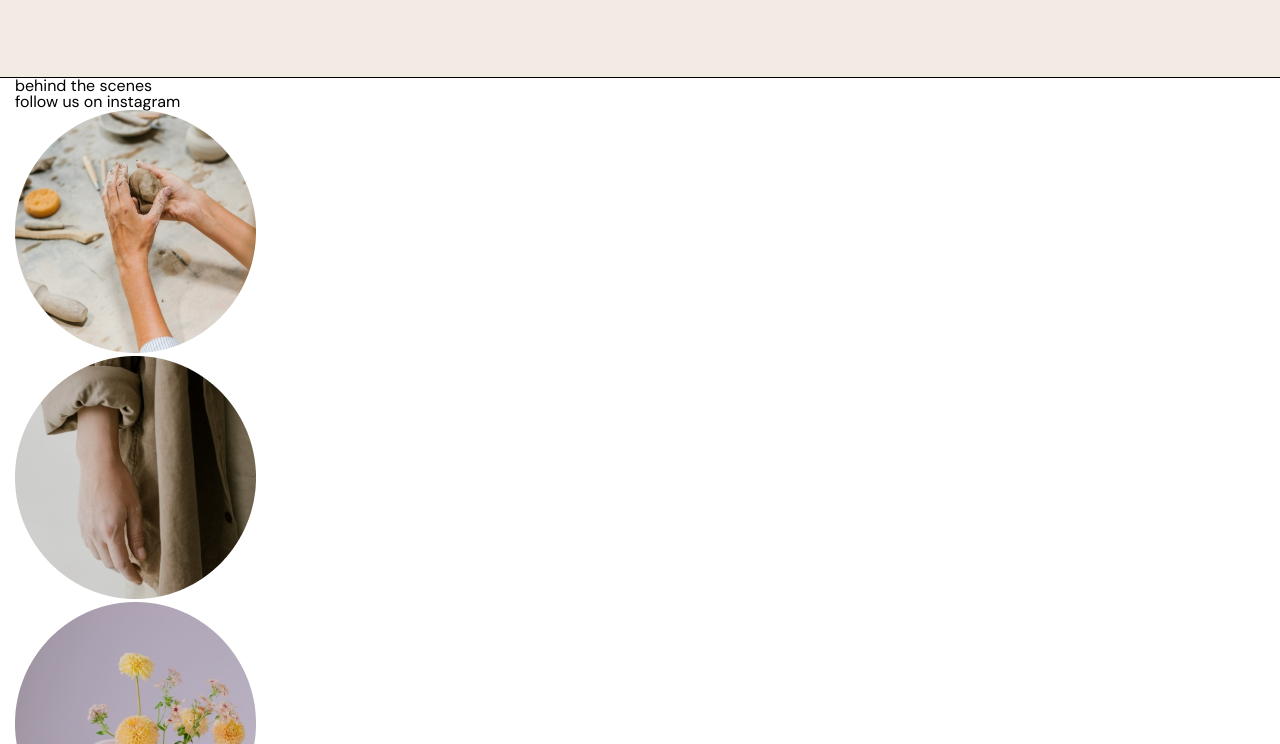
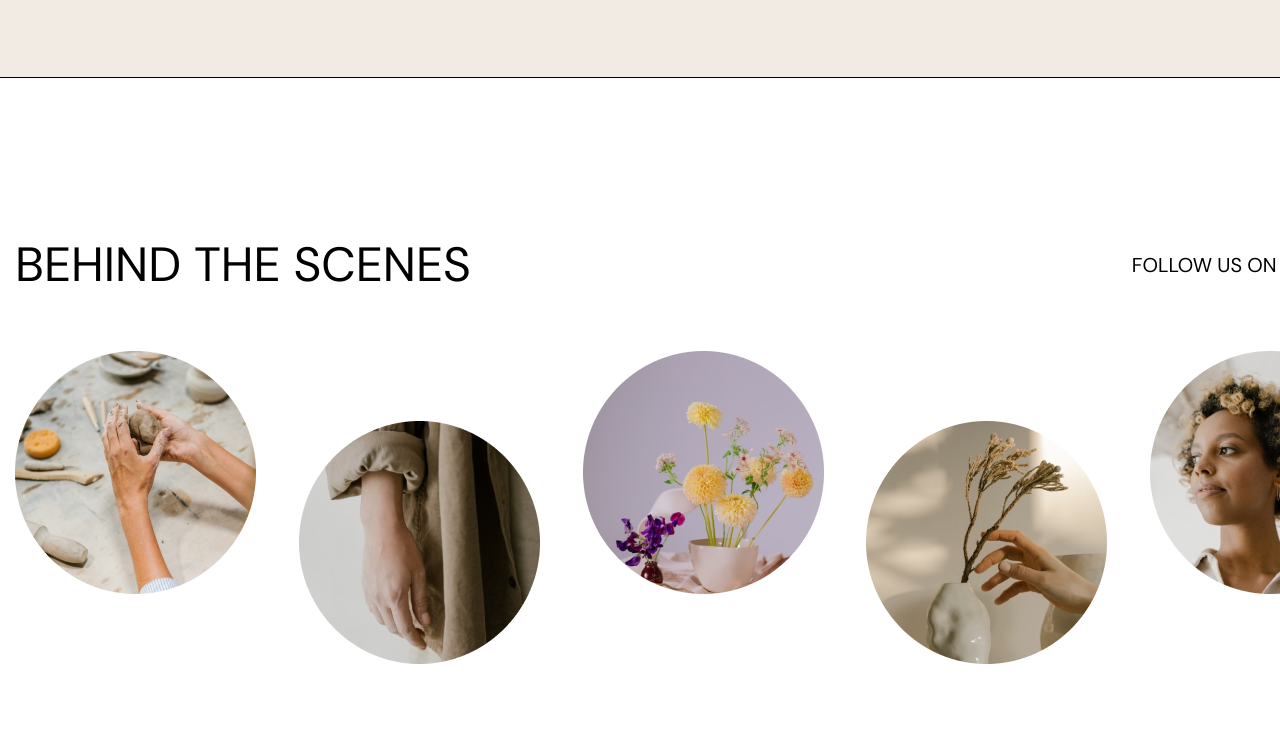
Before and after one commit to balloon383/landing_studio_polly, a website: page app/index.html in a window 1280 px wide. Shown: the part 6216-6960 px from the top of the page. Drawn offline with Linux system fonts and the light colour scheme.

Commit message:
styled behind container

```diff
--- a/app/index.html
+++ b/app/index.html
@@ -275,19 +275,22 @@
 		</section>
 		<section class="behind__box">
 			<section class="content__container">
-				<h2 class="behind__header">behind the scenes</h2>
-				<a class="behind__link">follow us on instagram</a>
+				<section class="behind__container">
+					<h2 class="behind__header">behind the scenes</h2>
+					<a class="behind__link">follow us on instagram</a>
+				</section>
+
 				<ul class="behind__ul">
 					<li class="behind__li">
 						<img src="./images/bts-1.png" alt="behind image">
 					</li>
-					<li class="behind__li">
+					<li class="behind__li behind__li--lower">
 						<img src="./images/bts-2.png" alt="behind image">
 					</li>
 					<li class="behind__li">
 						<img src="./images/bts-3.png" alt="behind image">
 					</li>
-					<li class="behind__li">
+					<li class="behind__li behind__li--lower">
 						<img src="./images/bts-4.png" alt="behind image">
 					</li>
 					<li class="behind__li">
--- a/app/scss/style.scss
+++ b/app/scss/style.scss
@@ -676,24 +676,45 @@ svg{
 .behind {
 
     // .behind__box
-
-    &__box {}
+    &__container{
+        display: flex;
+        justify-content: space-between;
+        align-items: center;
+        margin-bottom: 60px;
+    }
+    &__box {
+        padding: 160px 0px 80px;
+    }
 
     // .behind__header
 
-    &__header {}
+    &__header {
+        font-size: 48px;
+        line-height: 53px;
+        text-transform: uppercase;
+    }
 
     // .behind__link
 
-    &__link {}
+    &__link {
+        font-size: 20px;
+        line-height: 30px;
+        text-transform: uppercase;
+    }
 
     // .behind__ul
 
-    &__ul {}
+    &__ul {
+        display: flex;
+        justify-content: space-between;
+        column-gap: 40px;
+        position: relative;
+    }
 
     // .behind__li
-
-    &__li {}
+    &__li--lower{
+        margin-top: 70px;
+    }
 }
 
 .footer {
```
Also changed, not shown: app/css/style.min.css.
